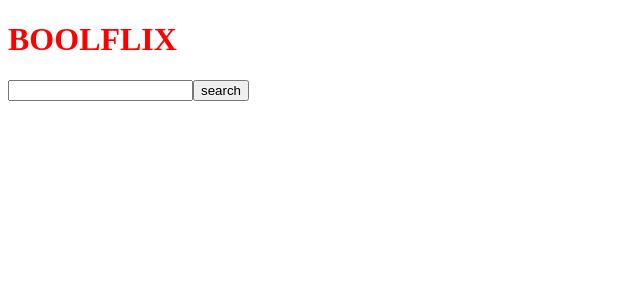
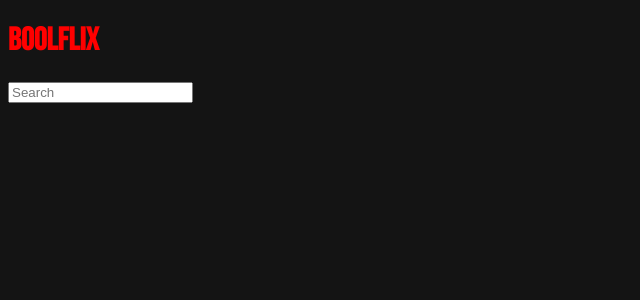
Before and after one commit to pater97/vue-boolflix, a Vue app: page / in a window 1280 px wide. Shown: the top 300 px of the page, without its empty margins (0-640 px from the left). Built offline with nearby package versions, Linux system fonts and the light colour scheme.

Commit message:
millestone 4 iniziata (spostamento e creazione componenti "card" e input nell'header

```diff
--- a/package.json
+++ b/package.json
@@ -8,6 +8,7 @@
     "lint": "vue-cli-service lint"
   },
   "dependencies": {
+    "@fontsource/bebas-neue": "^4.5.0",
     "@fortawesome/fontawesome-svg-core": "^1.2.36",
     "@fortawesome/free-brands-svg-icons": "^5.15.4",
     "@fortawesome/free-regular-svg-icons": "^5.15.4",
--- a/src/App.vue
+++ b/src/App.vue
@@ -1,22 +1,74 @@
 <template>
   <div id="app">
-    <siteHeader/>
-    <siteMain/>
+    <!-- header -->
+    <siteHeader @getCall="getCall" />
+    <!-- main -->
+    <siteMain :movies="movies" />
   </div>
 </template>
 
 <script>
-import siteHeader from './components/header.vue'
-import siteMain from './components/main.vue'
+// importazioni
+import siteHeader from "./components/header.vue";
+import siteMain from "./components/main.vue";
+import axios from "axios";
+import "@fontsource/bebas-neue";
+
 export default {
-  name: 'App',
+  name: "App",
   components: {
-  siteMain,
-  siteHeader
-  }
-}
+    siteMain,
+    siteHeader,
+  },
+  data() {
+    return {
+      searchString: "",
+      movies: [],
+      apiKey: "f4f382566368553eb6b723d584f2ef40&query=",
+      apiFilm: "https://api.themoviedb.org/3/search/movie?api_key=",
+      apiSeries: "https://api.themoviedb.org/3/search/tv?api_key=",
+    };
+  },
+  methods: {
+    // funzione per mostrare le chiamate insieme
+    getCall(searchText) {
+      this.searchString = searchText;
+      this.getSeries(this.apiSeries);
+      this.getMovies(this.apiFilm);
+    },
+    // popolare l'array con la chiamata apy
+    getSeries(api) {
+      axios
+        .get(api + this.apiKey + this.searchString)
+        .then((response) => {
+          this.movies = response.data.results;
+        })
+        .catch((e) => {
+          console.log(e, "ops!");
+        });
+    },
+    // aggiungere tramite un push le serie tv
+    getMovies(api) {
+      axios
+        .get(api + this.apiKey + this.searchString)
+        .then((response) => {
+          const singleObject = response.data.results;
+          for (let i = 0; i < singleObject.length; i++) {
+            this.movies.push(singleObject[i]);
+          }
+          console.log(this.movies);
+        })
+        .catch((e) => {
+          console.log(e, "ops!");
+        });
+    },
+  },
+};
 </script>
 
 <style lang="scss">
-
+body {
+  font-family: "Bebas Neue";
+  background-color: #141414;
+}
 </style>
--- /dev/null
+++ b/src/components/cards.vue
@@ -0,0 +1,73 @@
+<template>
+  <div class="card">
+    <!-- copertina card  -->
+    <div class="cover">
+      <!-- se trovata -->
+      <img
+        v-if="film.poster_path"
+        :src="coverLink + film.poster_path"
+        :alt="film.title"
+      />
+      <!-- immagine non trovata  -->
+      <img
+        v-else
+        src="https://bitsofco.de/content/images/2018/12/broken-1.png"
+        :alt="film.title"
+      />
+    </div>
+    <!-- titolo -->
+    <div class="title">
+      <h1 v-if="film.title">titolo:{{ film.title }}</h1>
+      <h1 v-else>titolo: {{ film.name }}</h1>
+    </div>
+    <!-- titolo originale -->
+    <div class="original_title">
+      <h2 v-if="film.original_title">
+        titolo originale: {{ film.original_title }}
+      </h2>
+      <h2 v-else>titolo originale: {{ film.original_name }}</h2>
+    </div>
+    <!-- voto -->
+    <span
+      class="vote"
+      v-for="finalVote in Math.round(film.vote_average / 2)"
+      :key="finalVote"
+    >
+      <img src="../assets/star-solid.svg" alt="" />
+    </span>
+    <!-- sezione flag e language -->
+    <div class="lenguage">
+      <h5>lenguage: {{ film.original_language }}</h5>
+      <!-- bandiere frequenti da convertire -->
+      <country-flag
+        v-if="film.original_language == 'en'"
+        country="gb"
+        size="normal"
+      />
+      <country-flag
+        v-else-if="film.original_language == 'ja'"
+        country="jp"
+        size="normal"
+      />
+      <!-- bandiere presenti nella libreria -->
+      <country-flag v-else :country="film.original_language" size="normal" />
+    </div>
+  </div>
+</template>
+
+<script>
+import CountryFlag from "vue-country-flag";
+export default {
+  components: {
+    CountryFlag,
+  },
+  props: {
+    film: Object,
+  },
+  data() {
+    return {
+      coverLink: "http://image.tmdb.org/t/p/w342/",
+    };
+  },
+};
+</script>
--- a/src/components/header.vue
+++ b/src/components/header.vue
@@ -1,8 +1,27 @@
 <template>
     <div>
-        <h1 class="logo">BOOLFLIX</h1>
+    <h1 class="logo">BOOLFLIX</h1>
+     <!-- sezione barra di ricerca   -->
+    <section class="search_bar">
+      <input
+       v-model="searchText"
+       type="text"
+       placeholder="Search"
+       @keyup.enter="$emit('getCall',searchText)" />
+      <!-- <button class="search_btn" @click="getCall">search</button> -->
+    </section>
     </div>
 </template>
+
+<script>
+export default {
+    data(){
+        return{
+            searchText : ""
+        }
+    }
+}
+</script>
 
 <style lang="scss">
     .logo{
--- a/src/components/main.vue
+++ b/src/components/main.vue
@@ -1,58 +1,10 @@
 <template>
   <div>
-    <!-- sezione barra di ricerca   -->
-    <section class="search_bar">
-      <input v-model="searchText" type="text" />
-      <button class="search_btn" @click="getCall">search</button>
-    </section>
-    <!-- /sezione barra di ricerca   -->
     <!-- container film  -->
     <section class="show_films">
       <div class="films" v-for="film in movies" :key="film.id">
-        <!-- copertina -->
-        <div class="cover">
-          <img v-if="film.poster_path" :src="coverLink + film.poster_path" :alt="film.title">
-          <img v-else src="https://bitsofco.de/content/images/2018/12/broken-1.png" :alt="film.title">
-        </div>
-        <!-- titolo -->
-        <div class="title">
-          <h1 v-if="film.title">titolo:{{ film.title }}</h1>
-          <h1 v-else>titolo: {{ film.name }}</h1>
-        </div>
-        <!-- /tiotolo -->
-        <!-- titolo originale -->
-        <div class="original_title">
-          <h2 v-if="film.original_title">
-            titolo originale: {{ film.original_title }}
-          </h2>
-          <h2 v-else>titolo originale: {{ film.original_name }}</h2>
-        </div>
-        <!-- /titolo originale -->
-        <!-- voto -->
-        <span class="vote" v-for="finalVote in Math.round(film.vote_average / 2)" :key="finalVote">
-          <img  src="../assets/star-solid.svg" alt="">
-        </span>
-        <!-- /voto -->
-        <!-- sezione flag e language -->
-        <div class="lenguage">
-          <h5>lenguage: {{ film.original_language }}</h5>
-          <country-flag
-            v-if="film.original_language == 'en'"
-            country="gb"
-            size="normal"
-          />
-          <country-flag
-            v-else-if="film.original_language == 'ja'"
-            country="jp"
-            size="normal"
-          />
-          <country-flag
-            v-else
-            :country="film.original_language"
-            size="normal"
-          />
-        </div>
-        <!-- /sezione flag e language -->
+        <cards :film="film" />
+        <!-- barra temporanea per marcare la divisione  -->
         <hr />
       </div>
     </section>
@@ -61,70 +13,21 @@
 </template>
 
 <script>
-import axios from "axios";
-import CountryFlag from "vue-country-flag";
-import { library } from '@fortawesome/fontawesome-svg-core'
-import { faUserSecret } from '@fortawesome/free-solid-svg-icons'
-// import { FontAwesomeIcon } from '@fortawesome/vue-fontawesome'
-
-library.add(faUserSecret)
+import cards from "./cards.vue";
 export default {
   components: {
-    CountryFlag,
-    // FontAwesomeIcon
+    cards,
   },
-  data() {
-    return {
-      searchText: "",
-      apiKey:'f4f382566368553eb6b723d584f2ef40&query=',
-      apiFilm:'https://api.themoviedb.org/3/search/movie?api_key=',
-      apiSeries:'https://api.themoviedb.org/3/search/tv?api_key=',
-      movies: [],
-      coverLink: 'http://image.tmdb.org/t/p/w500/',
-    };
-  },
-  methods: {
-    // funzione che richiama l'api al click del bottone sia serie tv che film.
-    getCall(){
-      this.getSeries(this.apiSeries)
-      this.getMovies(this.apiFilm)
-    },
-     getMovies(api) {
-      axios
-        .get(
-          api + this.apiKey + this.searchText
-        )
-        .then((response) => {
-          const singleObject = response.data.results;
-          for (let i = 0; i < singleObject.length; i++) {
-            this.movies.push(singleObject[i]);
-          }
-          console.log(this.movies);
-        })
-        .catch((e) => {
-          console.log(e, "ops!");
-        });
-    },
-     getSeries(api) {
-      axios
-        .get(
-          api + this.apiKey + this.searchText
-        )
-        .then((response) => {
-          this.movies = response.data.results;
-        })
-        .catch((e) => {
-          console.log(e, "ops!");
-        });
-    }
+  props: {
+    movies: Array,
   },
 };
 </script>
 
 <style lang="scss">
-  .vote{
-    img{
-      width: 15px;
-    }
+.vote {
+  img {
+    width: 15px;
   }
+}
 </style>
```
Also changed, not shown: 1 other file (tests, documents, lock files or other folders).
